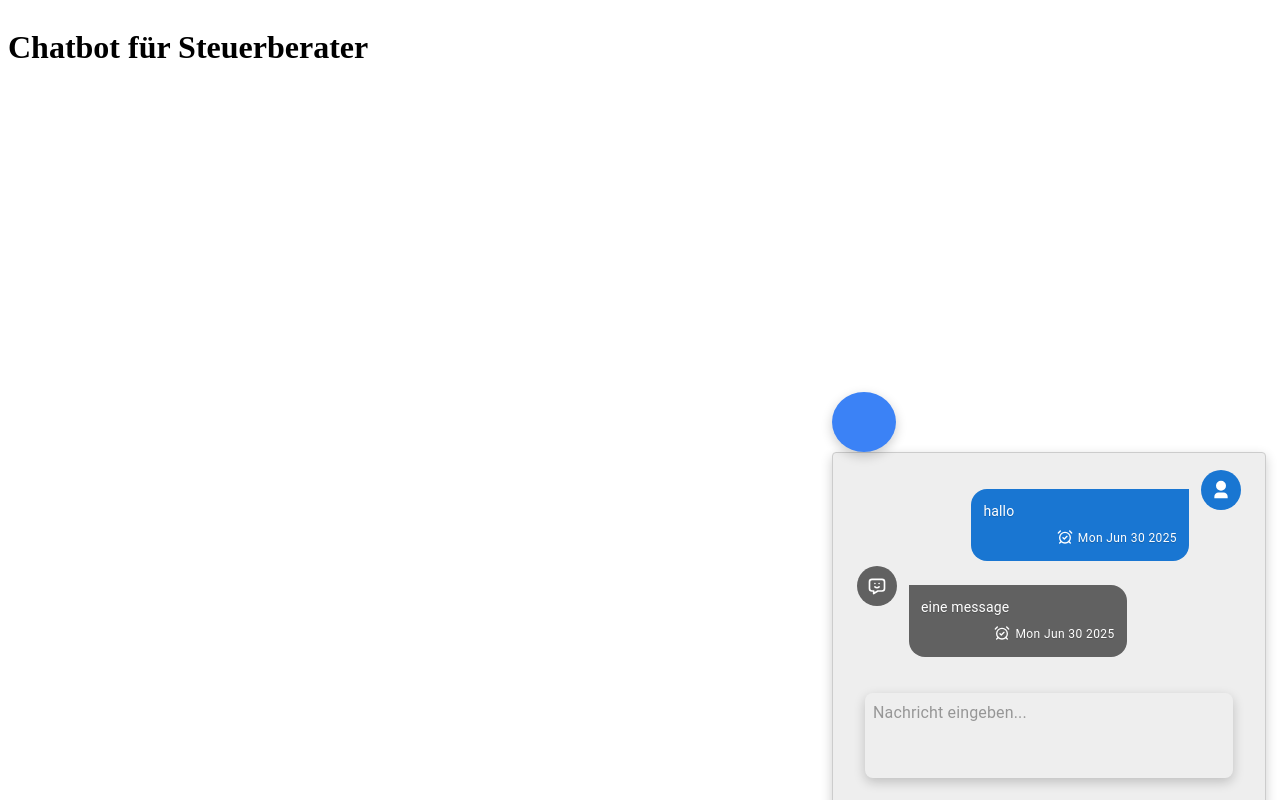
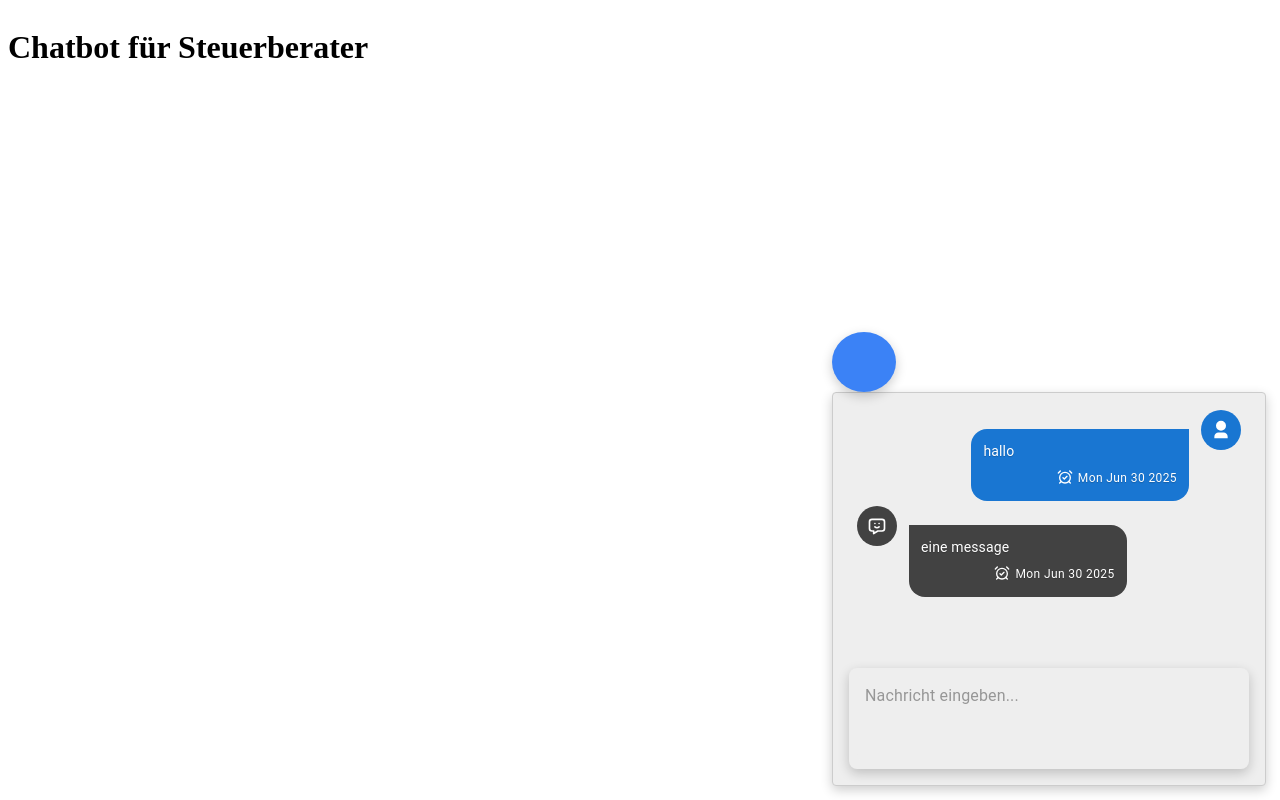
Before and after one commit to normanboettcher/BotPilot, a React (Vite) app in the folder bot-pilot-chat/frontend/: page / in a window 1280 px wide. Built offline with nearby package versions, Linux system fonts and the light colour scheme; some icons are missing.

Commit message:
First version of bot with dark mode

```diff
--- a/bot-pilot-chat/frontend/src/components/BotContainer.tsx
+++ b/bot-pilot-chat/frontend/src/components/BotContainer.tsx
@@ -1,8 +1,8 @@
-import { Box } from "@mui/material";
-import React, { useEffect, useState } from "react";
-import ChatBotButton from "./Buttons/ChatBotButton.tsx";
-import Chatbox from "./Chatbox";
-import useBotResponsive from "../hooks/useBotResponsive.ts";
+import { Box } from '@mui/material';
+import React, { useEffect, useState } from 'react';
+import ChatBotButton from './Buttons/ChatBotButton.tsx';
+import Chatbox from './Chatbox';
+import useBotResponsive from '../hooks/useBotResponsive.ts';
 
 const BotContainer = (): React.ReactNode => {
   const [visible, setVisible] = useState<boolean>(false);
@@ -10,28 +10,25 @@ const BotContainer = (): React.ReactNode => {
 
   useEffect(() => {
     const setVH = () => {
-      document.documentElement.style.setProperty(
-        "--vh",
-        `${window.innerHeight * 0.01}px`,
-      );
+      document.documentElement.style.setProperty('--vh', `${window.innerHeight * 0.01}px`);
     };
     setVH();
-    window.addEventListener("resize", setVH);
-    return () => window.removeEventListener("resize", setVH);
+    window.addEventListener('resize', setVH);
+    return () => window.removeEventListener('resize', setVH);
   }, []);
   return (
     <Box
       id="chatbot-container"
       sx={{
-        position: "fixed",
-        width: isMobile ? "90wv" : 400,
+        position: 'fixed',
+        width: isMobile ? '90wv' : 400,
         maxWidth: 400,
-        height: isMobile ? "calc(var(--vh, 1vh) * 90)" : 360,
+        height: isMobile ? 'calc(var(--vh, 1vh) * 90)' : 420,
         bottom: isMobile ? 0 : 16,
         right: isMobile ? 0 : 16,
-        left: isMobile ? 0 : "auto",
-        top: isMobile ? 0 : "auto",
-        padding: isMobile ? "1rem" : "2rem",
+        left: isMobile ? 0 : 'auto',
+        top: isMobile ? 0 : 'auto',
+        padding: isMobile ? '1rem' : '2rem',
         zIndex: 9999,
       }}
     >
--- a/bot-pilot-chat/frontend/src/components/ChatInput/ChatInput.tsx
+++ b/bot-pilot-chat/frontend/src/components/ChatInput/ChatInput.tsx
@@ -1,51 +1,47 @@
-import { Box } from "@mui/material";
-import React, { useState, type ChangeEventHandler } from "react";
-import { useChatverlauf } from "../../context/ChatContext.tsx";
-import useMessageService from "../../service/MessageService.ts";
-import useMessageCreator from "../../service/MessageCreator.ts";
-import ChatTextField from "./ChatTextField.tsx";
-import SendIconButton from "../Buttons/SendIconButton.tsx";
+import { Box } from '@mui/material';
+import React, { useState, type ChangeEventHandler } from 'react';
+import { useChatverlauf } from '../../context/ChatContext.tsx';
+import useMessageService from '../../service/MessageService.ts';
+import useMessageCreator from '../../service/MessageCreator.ts';
+import ChatTextField from './ChatTextField.tsx';
+import SendIconButton from '../Buttons/SendIconButton.tsx';
+import useBotResponsive from '../../hooks/useBotResponsive.ts';
 
 const ChatInput: React.FC = () => {
   const { addMessage } = useChatverlauf();
-  const [input, setInput] = useState<string>("");
+  const [input, setInput] = useState<string>('');
   const { sendMessageAndGetResponse } = useMessageService();
   const { createChatMessage } = useMessageCreator();
 
   const handleSend = async () => {
     if (!input.trim()) return;
-    const userMessage = createChatMessage(input, "user");
+    const userMessage = createChatMessage(input, 'user');
     addMessage(userMessage);
-    setInput("");
+    setInput('');
     try {
       const response = await sendMessageAndGetResponse(input);
       response && addMessage(response);
     } catch (error) {
-      console.error("Fehler beim Abrufen der Antwort:", error);
-      const errorMessage = createChatMessage(
-        "Fehler bei der Verbindung zum Server:",
-        "bot",
-      );
+      console.error('Fehler beim Abrufen der Antwort:', error);
+      const errorMessage = createChatMessage('Fehler bei der Verbindung zum Server:', 'bot');
       addMessage(errorMessage);
     }
   };
 
-  const onChange: ChangeEventHandler<
-    HTMLInputElement | HTMLTextAreaElement | undefined
-  > = (e) => {
+  const onChange: ChangeEventHandler<HTMLInputElement | HTMLTextAreaElement | undefined> = (e) => {
     setInput(e.target.value);
   };
-
+  const { isDarkTheme } = useBotResponsive();
   return (
-    <Box maxHeight={280}>
     <Box
       id="chatbot-input"
+      maxHeight={280}
+      p={1}
       sx={{
-          marginBottom: "0.5rem",
-          padding: "1rem",
-          "& .MuiInputBase-root": {
-            padding: "0.5rem",
-          },
+        backgroundColor: isDarkTheme ? 'grey.500' : 'inherit',
+        borderRadius: '8px',
+
+        boxShadow: '0 4px 12px rgba(0, 0, 0, 0.2)',
       }}
     >
       <ChatTextField
@@ -53,14 +49,13 @@ const ChatInput: React.FC = () => {
         sendButton={<SendIconButton onClick={handleSend} />}
         value={input}
         onKeyDown={async (e) => {
-            if (e.key === "Enter" && !e.shiftKey) {
+          if (e.key === 'Enter' && !e.shiftKey) {
             e.preventDefault();
             await handleSend();
-              setInput("");
+            setInput('');
           }
         }}
       />
-      </Box>
     </Box>
   );
 };
--- a/bot-pilot-chat/frontend/src/components/ChatInput/ChatTextField.tsx
+++ b/bot-pilot-chat/frontend/src/components/ChatInput/ChatTextField.tsx
@@ -16,11 +16,11 @@ const ChatTextField: React.FC<TextFieldProps & BotTextFieldProps> = ({ ...props
           xs: '1rem',
           sm: '1rem',
         },
+        borderRadius: 'inherit',
+        backgroundColor: 'inherit',
         '& .MuiInputBase-root': {
           padding: '0.5rem',
-          borderRadius: '8px',
           border: 'none',
-          boxShadow: '0 4px 12px rgba(0, 0, 0, 0.2)',
         },
       }}
       variant="standard"
--- a/bot-pilot-chat/frontend/src/components/ChatMessage/ChatMessage.tsx
+++ b/bot-pilot-chat/frontend/src/components/ChatMessage/ChatMessage.tsx
@@ -1,8 +1,8 @@
-import React from "react";
-import { Box, Stack, Typography } from "@mui/material";
-import type { ChatMessageType } from "../../domain/ChatMessage.ts";
-import useBotResponsive from "../../hooks/useBotResponsive.ts";
-import AlarmClock from "../icons/AlarmClock.tsx";
+import React from 'react';
+import { Box, Stack, Typography } from '@mui/material';
+import type { ChatMessageType } from '../../domain/ChatMessage.ts';
+import useBotResponsive from '../../hooks/useBotResponsive.ts';
+import AlarmClock from '../icons/AlarmClock.tsx';
 
 type Props = {
   msg: ChatMessageType;
@@ -10,42 +10,42 @@ type Props = {
 
 const ChatMessage: React.FC<Props> = ({ msg }) => {
   const { sender, message: text, timestamp } = msg;
-  const isUser = sender === "user";
-  const { isMobile } = useBotResponsive();
+  const isUser = sender === 'user';
+  const { isMobile, isDarkTheme } = useBotResponsive();
   // Farben & Styles je nach Absender
-  const backgroundColor = isUser ? "primary.main" : "grey.700";
-  const textColor = "white";
-  const align = isUser ? "flex-end" : "flex-start";
+  const backgroundColor = isUser ? 'primary.main' : isDarkTheme ? 'grey.500' : 'grey.800';
+  const textColor = 'white';
+  const align = isUser ? 'flex-end' : 'flex-start';
   return (
     <Box
       sx={{
-        display: "flex",
-        flexDirection: "column",
+        display: 'flex',
+        flexDirection: 'column',
         alignText: align,
         backgroundColor,
         color: textColor,
-        borderRadius: "16px",
-        borderTopLeftRadius: sender === "bot" ? "0px" : "16px",
-        borderTopRightRadius: sender === "user" ? "0px" : "16px",
+        borderRadius: '16px',
+        borderTopLeftRadius: sender === 'bot' ? '0px' : '16px',
+        borderTopRightRadius: sender === 'user' ? '0px' : '16px',
         p: 1.5,
         m: 0.5,
-        maxWidth: "100%",
-        textShadow: "0 1px 1px rgba(0, 0, 0, 0.2)",
+        maxWidth: '100%',
+        textShadow: '0 1px 1px rgba(0, 0, 0, 0.2)',
       }}
     >
-      <Typography variant={isMobile ? "body1" : "body2"} pb={1} pt={0}>
+      <Typography variant={isMobile ? 'body1' : 'body2'} pb={1} pt={0}>
         {text}
       </Typography>
       <Stack
-        direction={"row"}
+        direction={'row'}
         sx={{
-          display: "flex",
-          justifyContent: "flex-end",
-          alignItems: "start",
+          display: 'flex',
+          justifyContent: 'flex-end',
+          alignItems: 'start',
         }}
       >
         <AlarmClock />
-        <Typography variant={"caption"} sx={{ paddingLeft: "5px" }}>
+        <Typography variant={'caption'} sx={{ paddingLeft: '5px' }}>
           {timestamp}
         </Typography>
       </Stack>
--- a/bot-pilot-chat/frontend/src/components/Chatbox.tsx
+++ b/bot-pilot-chat/frontend/src/components/Chatbox.tsx
@@ -1,30 +1,30 @@
-import { Paper } from "@mui/material";
-import React from "react";
-import ChatInput from "./ChatInput/ChatInput.tsx";
-import Chatverlauf from "./Chatverlauf";
-import useBotResponsive from "../hooks/useBotResponsive.ts";
+import { Paper } from '@mui/material';
+import React from 'react';
+import ChatInput from './ChatInput/ChatInput.tsx';
+import Chatverlauf from './Chatverlauf';
+import useBotResponsive from '../hooks/useBotResponsive.ts';
 
 type Props = {
   visible: boolean;
 };
 
 const Chatbox: React.FC<Props> = ({ visible }) => {
-  const { isMobile } = useBotResponsive();
+  const { isMobile, isDarkTheme } = useBotResponsive();
   return (
     <Paper
       id="chatbox"
       elevation={4}
       sx={{
-        width: isMobile ? "90wv" : 400,
+        width: isMobile ? '90wv' : 400,
         maxWidth: isMobile ? 360 : 400,
-        height: isMobile ? "90%" : "auto",
-        display: visible ? "flex" : "none",
-        flexDirection: "column",
-        justifyContent: "space-between",
-        backgroundColor: "grey.200",
-        border: "1px solid #ccc",
-        padding: "1rem",
-        boxShadow: "0 4px 12px rgba(0,0,0,0.2)",
+        height: isMobile ? '90%' : 360,
+        display: visible ? 'flex' : 'none',
+        flexDirection: 'column',
+        justifyContent: 'space-between',
+        backgroundColor: isDarkTheme ? 'grey.800' : 'grey.200',
+        border: '1px solid #ccc',
+        padding: '1rem',
+        boxShadow: '0 4px 12px rgba(0,0,0,0.2)',
       }}
     >
       <Chatverlauf />
--- a/bot-pilot-chat/frontend/src/components/icons/BotAvatar.tsx
+++ b/bot-pilot-chat/frontend/src/components/icons/BotAvatar.tsx
@@ -1,17 +1,11 @@
-import type { SVGProps } from "react";
-import React from "react";
-import { Avatar } from "@mui/material";
-import { grey } from "@mui/material/colors";
+import type { SVGProps } from 'react';
+import React from 'react';
+import { Avatar } from '@mui/material';
+import useBotResponsive from '../../hooks/useBotResponsive.ts';
 
 function MessageChatbot(props?: SVGProps<SVGSVGElement>) {
   return (
-    <svg
-      xmlns="http://www.w3.org/2000/svg"
-      viewBox="0 0 24 24"
-      width="1em"
-      height="1em"
-      {...props}
-    >
+    <svg xmlns="http://www.w3.org/2000/svg" viewBox="0 0 24 24" width="1em" height="1em" {...props}>
       <g
         fill="none"
         stroke="currentColor"
@@ -27,7 +21,15 @@ function MessageChatbot(props?: SVGProps<SVGSVGElement>) {
 }
 
 const BotAvatar = () => {
-  const style = { bgcolor: grey[700] };
-  return <Avatar sx={style}>{MessageChatbot()}</Avatar>;
+  const { isDarkTheme } = useBotResponsive();
+  return (
+    <Avatar
+      sx={{
+        bgcolor: isDarkTheme ? 'grey.500' : 'grey.800',
+      }}
+    >
+      {MessageChatbot({ color: isDarkTheme ? 'white' : 'grey.200' })}
+    </Avatar>
+  );
 };
 export default BotAvatar;
--- a/bot-pilot-chat/frontend/src/hooks/useBotResponsive.ts
+++ b/bot-pilot-chat/frontend/src/hooks/useBotResponsive.ts
@@ -1,11 +1,13 @@
-import { useMediaQuery, useTheme } from "@mui/material";
+import { useMediaQuery, useTheme } from '@mui/material';
 
 const useBotResponsive = () => {
   const theme = useTheme();
-  const isMobile = useMediaQuery(theme.breakpoints.down("sm"));
+  const isMobile = useMediaQuery(theme.breakpoints.down('sm'));
+  const isDarkTheme = useMediaQuery('(prefers-color-scheme: dark)');
 
   return {
     isMobile,
+    isDarkTheme,
   };
 };
 export default useBotResponsive;
```
Also changed, not shown: bot-pilot-chat/frontend/src/style.css (+1 -59 lines), bot-pilot-chat/frontend/src/style/useChatbotTheme.ts (added, +7 -0 lines). Lines whose indentation alone changed are shown as unchanged.
